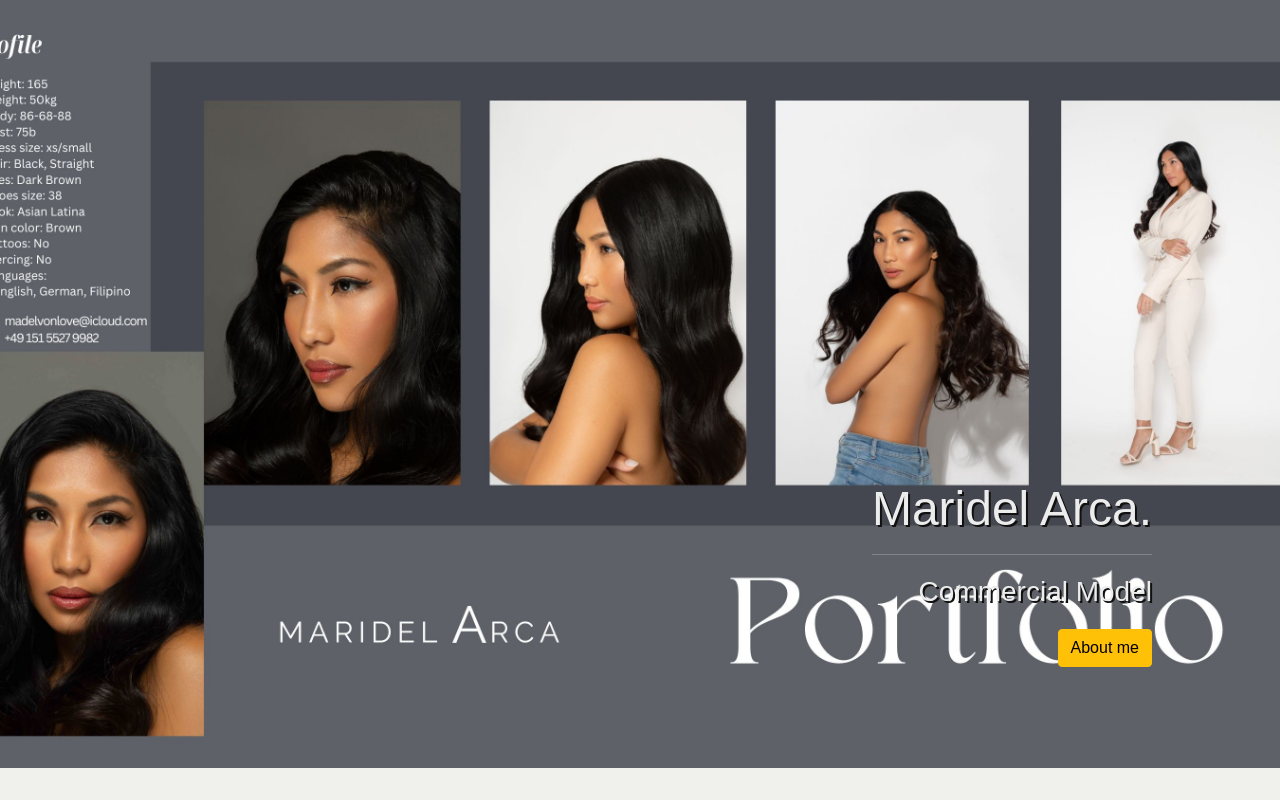
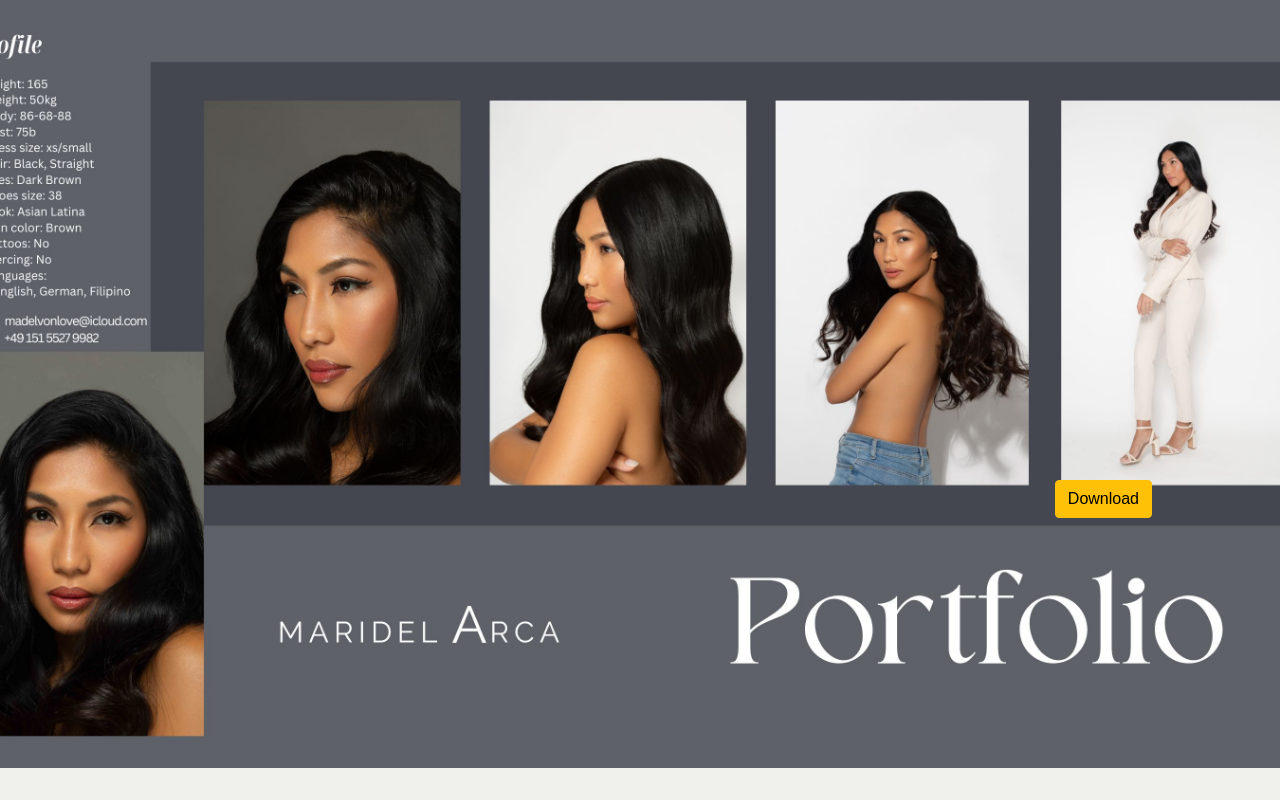
Before and after one commit to mari-code-l/maridel-portfolio, a plain HTML site: page sedcard.html in a window 1280 px wide. Drawn offline with nearby package versions, Linux system fonts and the light colour scheme.

Commit message:
download button

```diff
--- a/sedcard.html
+++ b/sedcard.html
@@ -14,14 +14,11 @@
     <title>Sedcard</title>
 </head>
 <body>
-    <div class="hero" url("images/bg1.jpg")>
+    <div class="hero">
         <div class="hero-text">
           <div class="align-right">
-            <h4 class="display-5">Maridel Arca.</h4>
-            <hr class="my-3">
-            <p class="lead">Commercial Model</p>
             <form class="form-inline">
-              <a class="btn btn-warning" href="#about" type="button">About me</a>
+              <a class="btn btn-warning" href="images/bg1.jpg" download type="button">Download</a>
             </form>
           </div>
         </div>
```
